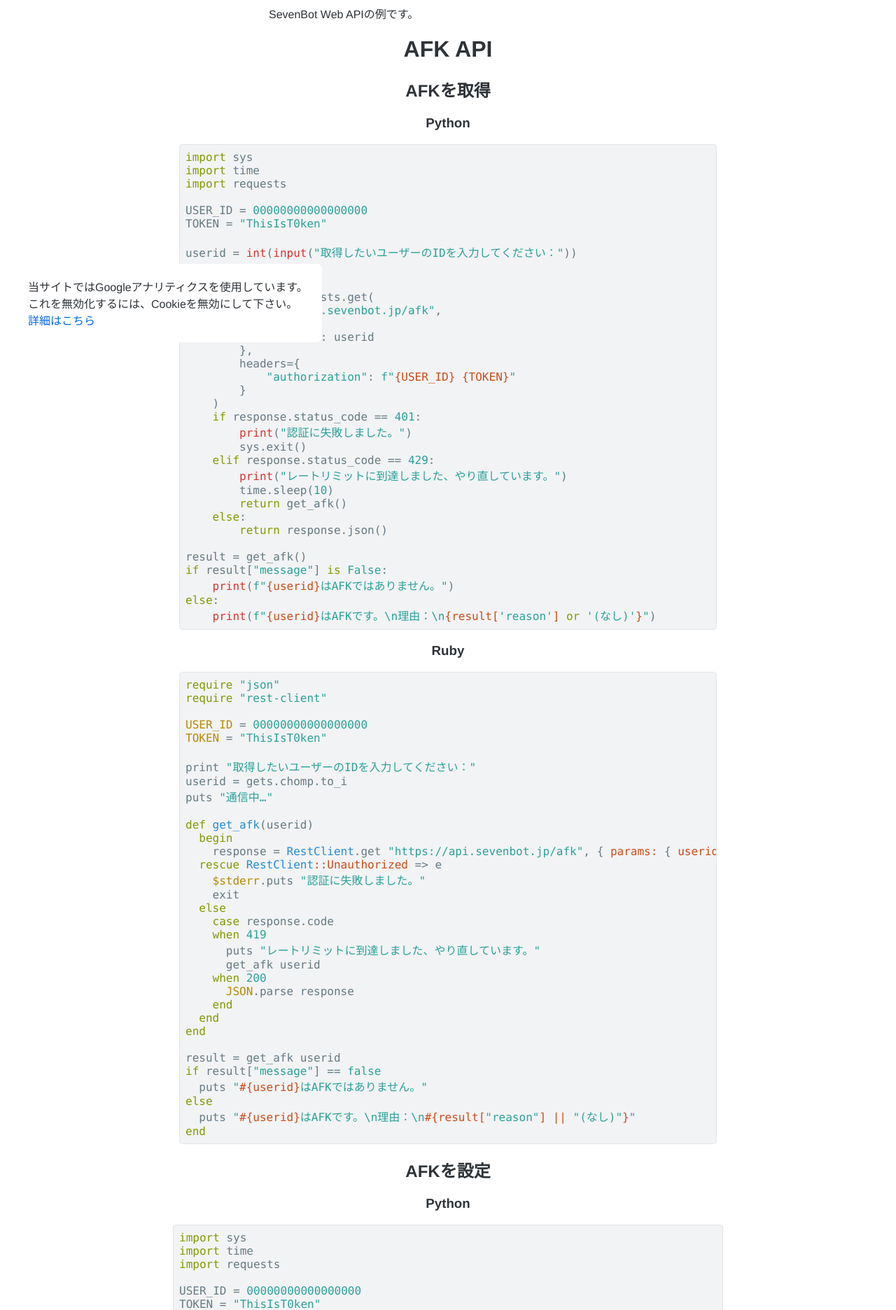
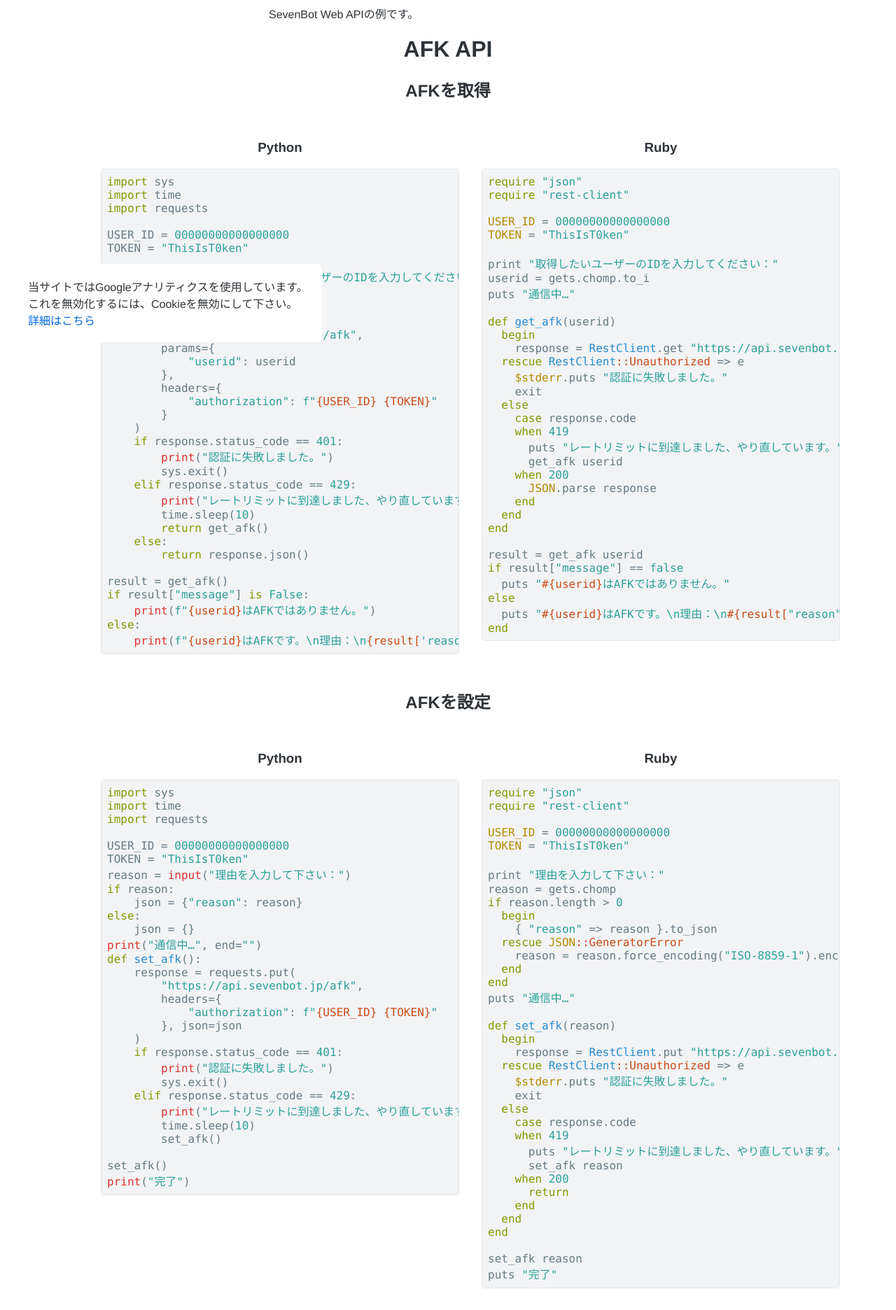
Before and after one commit to SevenBot-dev/SevenBot-Web, a Flask app: template general/templates/general/api-example.html in a window 1280 px wide. Shown: the part 291-2163 px from the top of the page at 70% size. Run offline with Flask 2, Linux system fonts and the light colour scheme; the template is opened without the code that fills it, so the values that code supplies are empty; some libraries are stand-ins or nearby versions.

Commit message:
Update: 例の見た目を改善

```diff
--- /dev/null
+++ b/general/static/css/api-example.css
@@ -0,0 +1,10 @@
+.sample-code-container {
+    display: flex;
+    width: 80%;
+    margin: auto;
+}
+
+.sample-code {
+    width: 50%;
+    margin: 16px;
+}
--- a/general/templates/general/api-example.html
+++ b/general/templates/general/api-example.html
@@ -1,5 +1,6 @@
 {% extends 'general/base.html' %} {% block title %}APIサンプル{% endblock %} {% block head %}
 <link rel="stylesheet" href="/static/css/api.css">
+<link rel="stylesheet" href="/static/css/api-example.css">
 <link rel="stylesheet" href="https://cdnjs.cloudflare.com/ajax/libs/highlight.js/10.7.2/styles/solarized-light.min.css">
 <script src="https://cdnjs.cloudflare.com/ajax/libs/highlight.js/10.7.2/highlight.min.js"></script>
 <script>
@@ -13,7 +14,8 @@
 
 <h1>AFK API</h1>
 <h2>AFKを取得</h2>
-<div class="sample-code centerp python">
+<div class="sample-code-container">
+    <div class="sample-code python">
         <h3>Python</h3>
         <pre><code class="python">import sys
 import time
@@ -51,7 +53,7 @@ else:
     print(f"{userid}はAFKです。\n理由：\n{result['reason'] or '(なし)'}")
 </code></pre>
     </div>
-<div class="sample-code centerp ruby">
+    <div class="sample-code ruby">
         <h3>Ruby</h3>
         <pre><code class="ruby">require "json"
 require "rest-client"
@@ -88,10 +90,13 @@ else
 end
 </code></pre>
     </div>
+</div>
 <h2>AFKを設定</h2>
+<div class="sample-code-container">
+
     <div class="sample-code python">
         <h3>Python</h3>
-    <pre><code class="centerp code python">import sys
+        <pre><code class="code python">import sys
 import time
 import requests
 
@@ -124,7 +129,7 @@ print("完了")
     </div>
     <div class="sample-code ruby">
         <h3>Ruby</h3>
-    <pre><code class="centerp code ruby">require "json"
+        <pre><code class="code ruby">require "json"
 require "rest-client"
 
 USER_ID = 00000000000000000
@@ -162,11 +167,14 @@ set_afk reason
 puts "完了"
 </code></pre>
     </div>
+</div>
 
 <h2>AFKを解除</h2>
+<div class="sample-code-container">
+
     <div class="sample-code python">
         <h3>Python</h3>
-    <pre><code class="centerp code python">import sys
+        <pre><code class="code python">import sys
 import time
 import requests
 
@@ -194,7 +202,7 @@ print("完了")
 </code></pre></div>
     <div class="sample-code ruby">
         <h3>Ruby</h3>
-    <pre><code class="centerp code ruby">require "json"
+        <pre><code class="code ruby">require "json"
 require "rest-client"
 
 USER_ID = 00000000000000000
@@ -222,4 +230,6 @@ end
 set_afk reason
 puts "完了"
 </code></pre></div>
+</div>
+
 {% endblock %}
```
Lines whose indentation alone changed are shown as unchanged.
